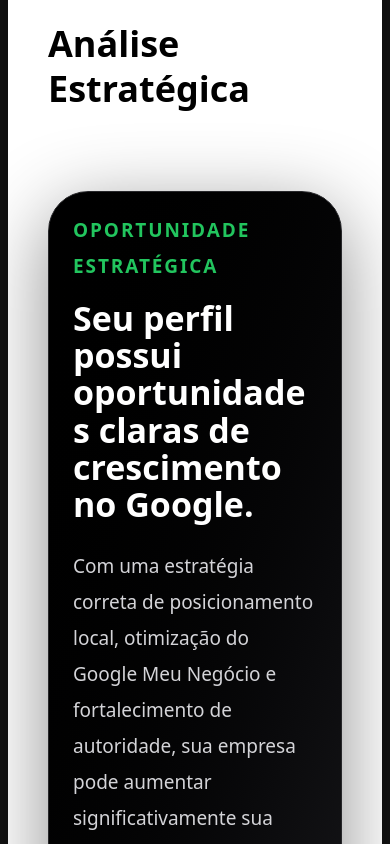
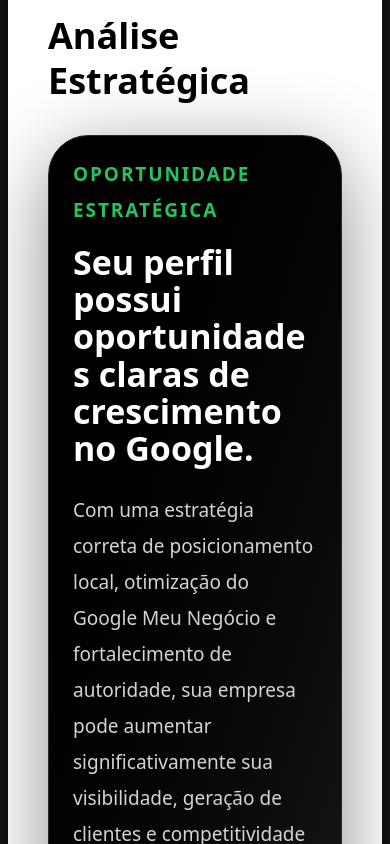
Before and after one commit to patrickvelho94/gmn-laudos, a Next.js app: page /laudo in a window 390 px wide. Shown: the part 2320-3164 px from the top of the page. Built offline with nearby package versions, Linux system fonts and the light colour scheme.

Commit message:
aumenta escala pdf

```diff
--- a/app/laudo/page.tsx
+++ b/app/laudo/page.tsx
@@ -61,7 +61,7 @@ const perfilScore =
   const progress = circumference - (score / 100) * circumference;
 
   return (
-<main className="print-container bg-[#111111] min-h-[75vh] p-2 md:p-10">
+<main className="print-container bg-[#111111] min-h-[75vh] p-2 md:p-10 pt-0 print:scale-[1.35] print:origin-top">
 
       <div className="w-full max-w-none mx-auto px-0 md:px-6">
 
@@ -78,7 +78,7 @@ const perfilScore =
         </div>
 
         {/* DOCUMENTO */}
-<div className="bg-white text-black rounded-[32px] p-10 md:p-16 shadow-2xl w-full overflow-hidden text-[19px] md:text-[21px] leading-9">
+<div className="bg-white text-black rounded-[32px] p-10 md:p-16 mt-0 shadow-2xl w-full overflow-hidden text-[19px] md:text-[21px] leading-9">
           {/* HEADER */}
 <div className="pdf-section border-b border-zinc-300 pb-6 mb-8">
 
@@ -548,7 +548,7 @@ else if (secaoAtual.includes("PRIORIDADES")) {
 </div>
 
 {/* CTA FINAL */}
-<div className="pdf-section mt-20 print-break-inside-avoid">
+<div className="pdf-section mt-8 print-break-inside-avoid">
 
 <div className="bg-gradient-to-br from-black to-zinc-900 text-white rounded-[40px] border border-zinc-800 shadow-[0_20px_80px_rgba(0,0,0,0.45)] p-5 md:p-10 w-full overflow-hidden break-inside-avoid">
      <div className="w-full max-w-full mx-auto px-1 md:px-6">
```
